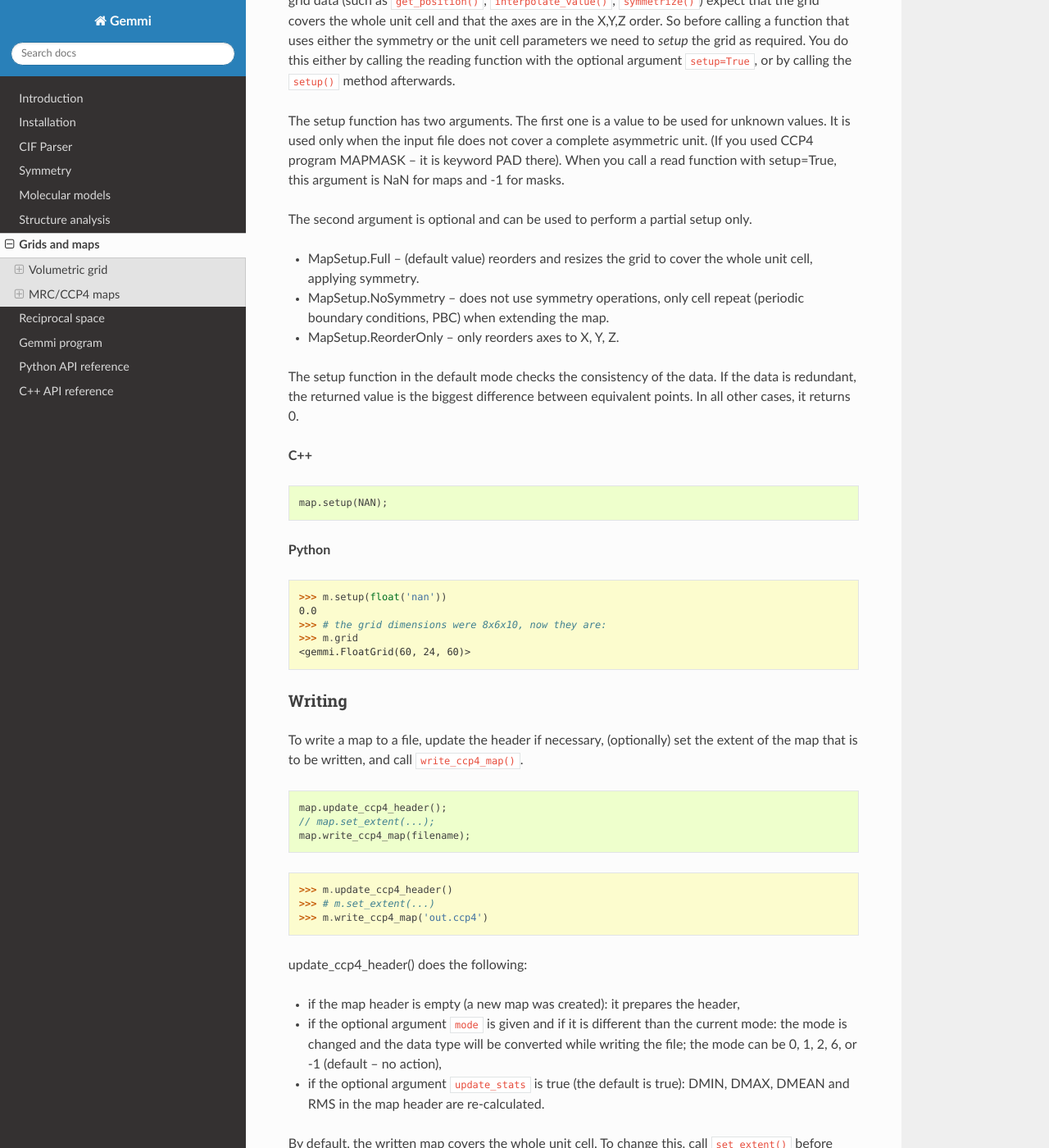
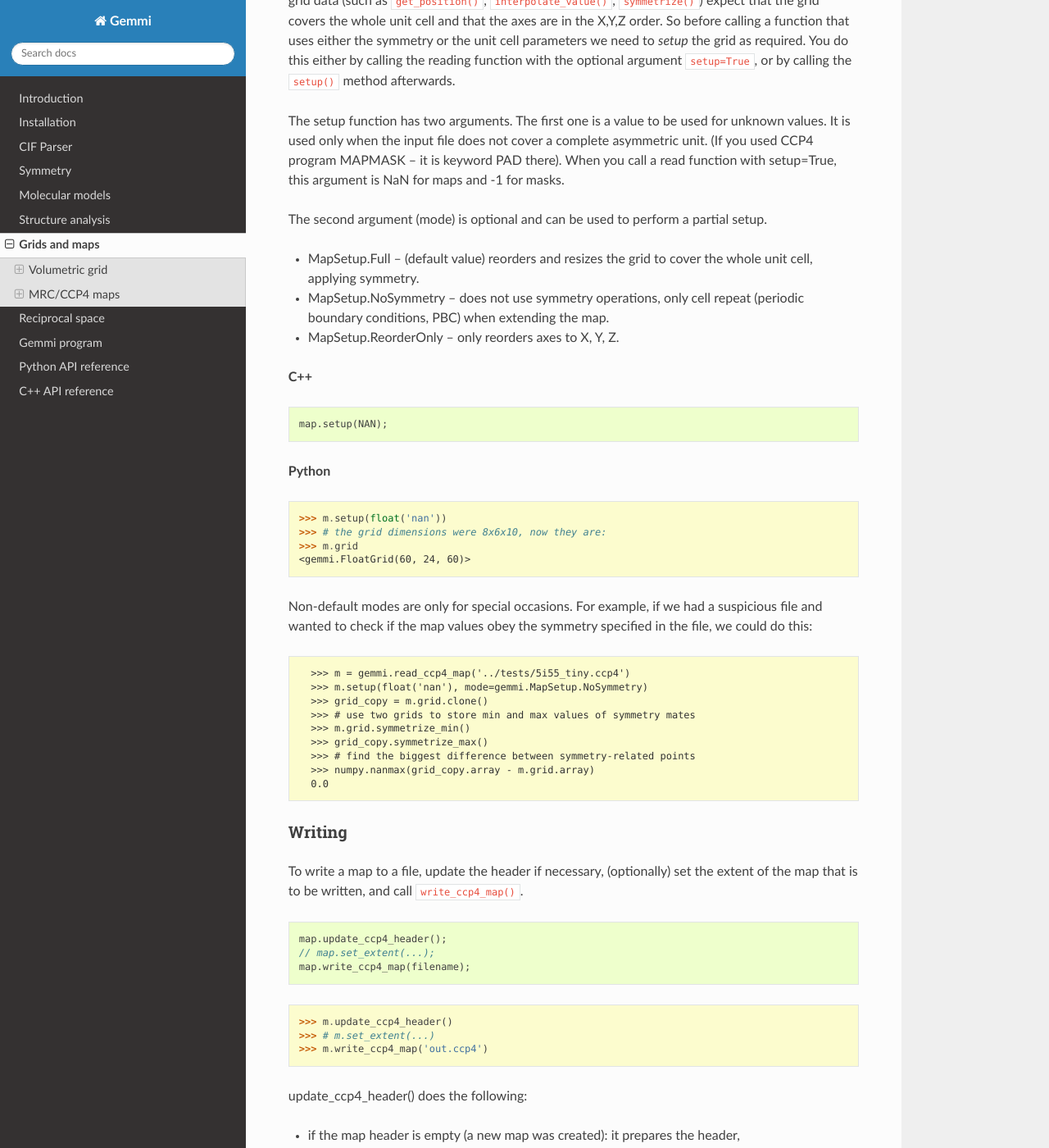
Before and after one commit to project-gemmi/gemmi, a Sphinx documentation site: the page built from docs/grid.rst, in a window 1280 px wide and 1400 px high, scrolled down 14041 px. Shown: the whole window at 82% size. Built offline with Sphinx 7.4.7 and the Read the Docs theme 2.0.0, drawn with Linux system fonts in a browser that asks for light colours.

Commit message:
refactor Ccp4.setup() - now it returns void
having it return double was rather unexpected

```diff
--- a/docs/grid.rst
+++ b/docs/grid.rst
@@ -781,18 +781,14 @@ It is used only when the input file does not cover a complete asymmetric unit.
 When you call a read function with setup=True,
 this argument is NaN for maps and -1 for masks.
 
-The second argument is optional and can be used to perform
-a partial setup only.
+The second argument (mode) is optional and can be used to perform
+a partial setup.
 
 * MapSetup.Full -- (default value) reorders and resizes the grid to cover
   the whole unit cell, applying symmetry.
 * MapSetup.NoSymmetry -- does not use symmetry operations, only
   cell repeat (periodic boundary conditions, PBC) when extending the map.
 * MapSetup.ReorderOnly -- only reorders axes to X, Y, Z.
-
-The setup function in the default mode checks the consistency of the data.
-If the data is redundant, the returned value is the biggest difference between
-equivalent points. In all other cases, it returns 0.
 
 **C++**
 
@@ -805,10 +801,26 @@ equivalent points. In all other cases, it returns 0.
 .. doctest::
 
     >>> m.setup(float('nan'))
-    0.0
     >>> # the grid dimensions were 8x6x10, now they are:
     >>> m.grid
     <gemmi.FloatGrid(60, 24, 60)>
+
+Non-default modes are only for special occasions.
+For example, if we had a suspicious file and wanted to check if the map
+values obey the symmetry specified in the file, we could do this:
+
+.. doctest::
+  :skipif: numpy is None
+
+    >>> m = gemmi.read_ccp4_map('../tests/5i55_tiny.ccp4')
+    >>> m.setup(float('nan'), mode=gemmi.MapSetup.NoSymmetry)
+    >>> grid_copy = m.grid.clone()
+    >>> # use two grids to store min and max values of symmetry mates
+    >>> m.grid.symmetrize_min()
+    >>> grid_copy.symmetrize_max()
+    >>> # find the biggest difference between symmetry-related points
+    >>> numpy.nanmax(grid_copy.array - m.grid.array)
+    0.0
 
 Writing
 -------
@@ -871,7 +883,6 @@ read by calling ``get_extent()`` before the setup:
     >>> m = gemmi.read_ccp4_map('../tests/5i55_tiny.ccp4')
     >>> box = m.get_extent()
     >>> m.setup(float('nan'))
-    0.0
     >>> # ... here the map gets modified ...
     >>> m.set_extent(box)
     >>> m.write_ccp4_map('out.ccp4')
@@ -895,7 +906,6 @@ the box that contains real data with ``get_nonzero_extent()``:
 
     >>> m = gemmi.read_ccp4_map('../tests/5i55_tiny.ccp4')
     >>> m.setup(0., gemmi.MapSetup.NoSymmetry)
-    0.0
     >>> m.grid.get_nonzero_extent()  #doctest: +ELLIPSIS
     <gemmi.FractionalBox object at 0x...>
 
@@ -907,6 +917,7 @@ To write grid data as a ccp4 file: create a new Ccp4 class,
 set the grid, call ``update_ccp4_header()`` and write the file.
 
 .. doctest::
+  :skipif: numpy is None
 
   >>> ccp4 = gemmi.Ccp4Map()
   >>> ccp4.grid = gemmi.FloatGrid(numpy.zeros((10, 10, 10), dtype=numpy.float32))
```
Also changed, not shown: 3 other files.
